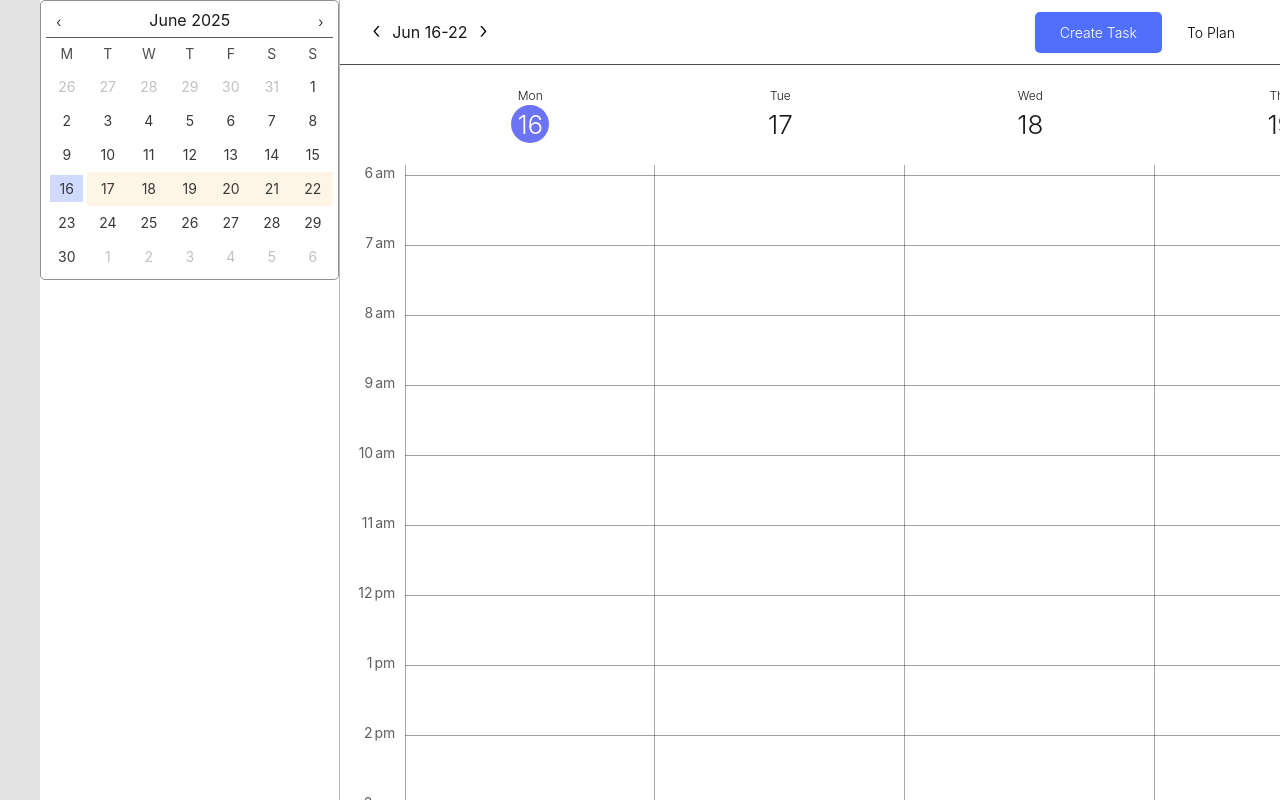
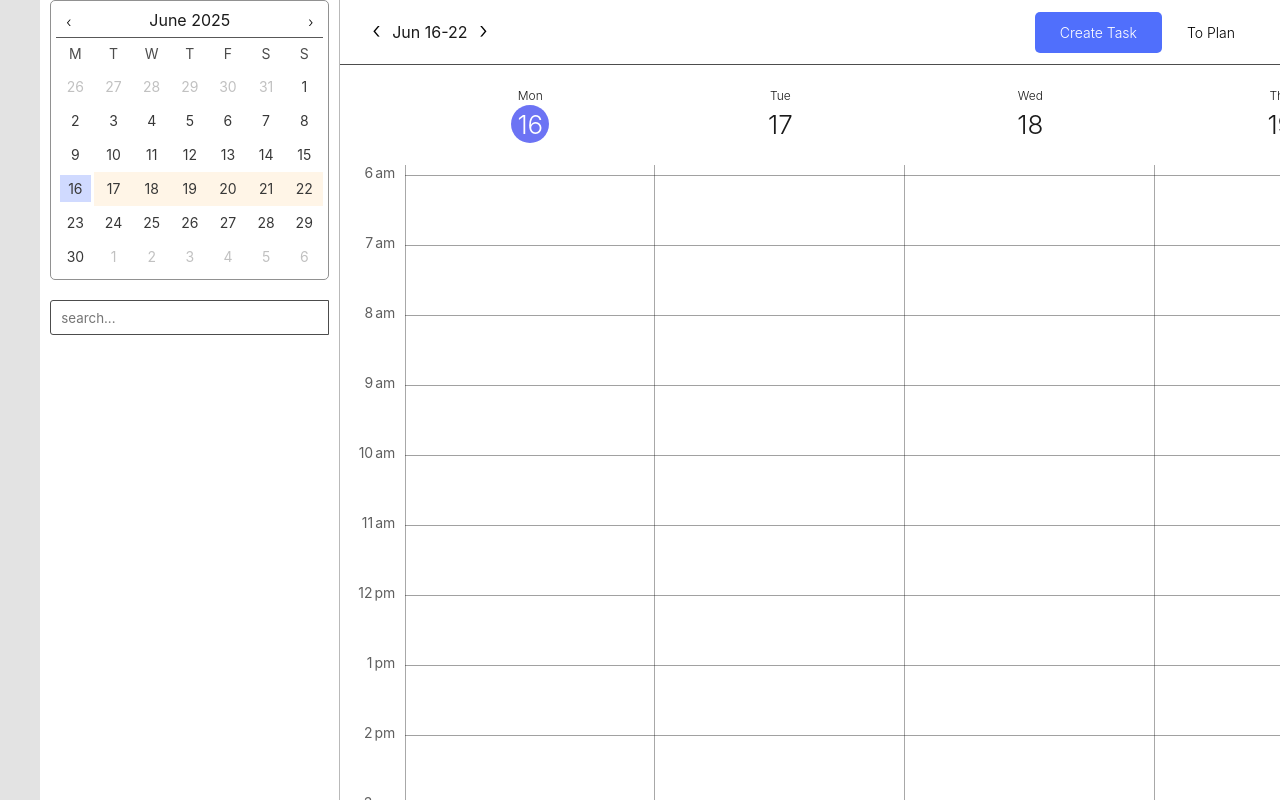
Before and after one commit to Rtam22/Planner, a React (Vite) app: page / in a window 1280 px wide. Built offline with nearby package versions, Linux system fonts and the light colour scheme.

Commit message:
Created filters hook and search component

```diff
--- a/src/components/filterBar.css
+++ b/src/components/filterBar.css
@@ -4,11 +4,14 @@
   height: 100vh;
   flex-shrink: 0;
   border-right: 1px solid rgb(185, 185, 185);
+  flex-direction: column;
+  padding: 0 10px;
+  gap: 20px;
 }
 
 @media (min-width: 900px) {
   .filter-bar {
     display: flex;
-    justify-content: center;
+    align-items: center;
   }
 }
--- a/src/components/filterBar.tsx
+++ b/src/components/filterBar.tsx
@@ -1,16 +1,35 @@
 import Calendar from "./calendar/calendar";
 import "./filterBar.css";
+import Search from "./search";
+import type { FilterProps } from "../hooks/useFilters";
+import { useEffect, useState } from "react";
+
 type filterBarProps = {
   selectedDate: Date;
   handleSelectDate: (newDate: Date) => void;
   highlightSecondary?: Date[];
+  handleFilter: (filters: FilterProps) => void;
 };
 
 function FilterBar({
+  handleFilter,
   selectedDate,
   handleSelectDate,
   highlightSecondary,
 }: filterBarProps) {
+  const [searchQuery, setSearchQuery] = useState<string>("");
+  const [selectedTags, setSelectedTags] = useState<string[] | null>(null);
+
+  useEffect(() => {
+    const filters: FilterProps = {
+      filters: {
+        search: searchQuery,
+        tags: selectedTags,
+      },
+    };
+    handleFilter(filters);
+  }, [searchQuery, selectedTags]);
+
   return (
     <div className="filter-bar">
       <Calendar
@@ -18,6 +37,7 @@ function FilterBar({
         handleSelectDate={handleSelectDate}
         highlightSecondary={highlightSecondary}
       />
+      <Search onSearch={setSearchQuery} useButton={false} />
     </div>
   );
 }
--- /dev/null
+++ b/src/components/search.css
@@ -0,0 +1,21 @@
+.search-bar {
+  width: 100%;
+  border: 1px solid rgb(76, 76, 76);
+  padding: 0 10px;
+}
+
+.search-bar {
+  border-bottom-left-radius: 3px;
+  border-top-left-radius: 3px;
+}
+
+.search-container {
+  width: 100%;
+  display: flex;
+  flex-direction: row;
+  gap: 0;
+}
+
+.search-button {
+  width: 20%;
+}
--- /dev/null
+++ b/src/components/search.tsx
@@ -0,0 +1,45 @@
+import { useState } from "react";
+import Button from "./button";
+import "./search.css";
+
+type SearchProps = {
+  onSearch: (search: string) => void;
+  useButton?: boolean;
+};
+
+function Search({ onSearch, useButton = true }: SearchProps) {
+  const [searchQuery, setSearchQuery] = useState<string>("");
+
+  function handleSearch(e: React.FormEvent<HTMLElement>, value?: string) {
+    e.preventDefault();
+    value !== undefined ? onSearch(value) : onSearch(searchQuery);
+  }
+
+  function handleOnChange(e: React.ChangeEvent<HTMLInputElement>) {
+    if (useButton) {
+      setSearchQuery(e.currentTarget.value ?? "");
+    } else {
+      setSearchQuery(e.currentTarget.value ?? "");
+      handleSearch(e, e.currentTarget.value ?? "");
+    }
+  }
+  return (
+    <form className="search-container">
+      <input
+        className="search-bar"
+        type="search"
+        placeholder="search..."
+        onChange={(e) => {
+          handleOnChange(e);
+        }}
+      ></input>
+      {useButton && (
+        <Button className="btn-search" onClick={handleSearch}>
+          S
+        </Button>
+      )}
+    </form>
+  );
+}
+
+export default Search;
--- /dev/null
+++ b/src/hooks/useFilters.tsx
@@ -0,0 +1,30 @@
+import type { Task } from "../components/types/taskTypes";
+
+export type FilterProps = {
+  filters: {
+    search: string;
+    tags: string[] | null;
+  };
+};
+
+export function useFilters() {
+  function createTaskFilter({ filters }: FilterProps) {
+    return (task: Task) => {
+      const searchResult = filters.search
+        ? task.title.toLowerCase().includes(filters.search.toLowerCase())
+        : true;
+
+      const tagsResult = filters.tags
+        ? filters.tags.some((tag) => tag === task.tag?.label)
+        : true;
+
+      return searchResult && tagsResult;
+    };
+  }
+
+  function applyFilter(tasks: Task[], filters: FilterProps) {
+    const args = createTaskFilter(filters);
+    return tasks.filter(args);
+  }
+  return { applyFilter };
+}
--- a/src/pages/calendarPage.tsx
+++ b/src/pages/calendarPage.tsx
@@ -12,15 +12,19 @@ import Modal from "../components/modal";
 import { getDayAndDayNumber, getSecondaryDates } from "../utils/dateUtils";
 import type { modalType } from "../components/types/modalTypes";
 import TaskView from "../components/taskView";
+import type { FilterProps } from "../hooks/useFilters";
+import { useFilters } from "../hooks/useFilters";
 
 function CalendarPage() {
   const [selectedDate, setselectedDate] = useState(new Date());
+  const { applyFilter } = useFilters();
   const [showModal, setShowModal] = useState<"none" | "view" | "create">(
     "none"
   );
   const { tasks, editTask, deleteTask } = useTasksContext();
   const [previewTask, setPreviewTask] = useState<PreviewTask | null>(null);
   const [selectedTask, setSelectedTask] = useState<Task | null>(null);
+  const [showTasks, setShowTasks] = useState<Task[]>(tasks);
   const dates: CalendarDayProps[] = getDayAndDayNumber(selectedDate);
   const secondaryDates = getSecondaryDates(selectedDate, "forwards", 7);
   function handleSelectDate(newDate: Date) {
@@ -43,6 +47,12 @@ function CalendarPage() {
 
   function clearTaskPreview() {
     setPreviewTask(null);
+  }
+
+  function handleFilter(filters: FilterProps) {
+    const filteredTasks = applyFilter(tasks, filters);
+    setShowTasks(filteredTasks);
+    console.log(filteredTasks);
   }
 
   return (
@@ -78,6 +88,7 @@ function CalendarPage() {
       <MainNavigation />
 
       <FilterBar
+        handleFilter={handleFilter}
         selectedDate={selectedDate}
         handleSelectDate={handleSelectDate}
         highlightSecondary={secondaryDates}
@@ -91,7 +102,7 @@ function CalendarPage() {
         <div className="divider">
           <CalendarTimeline
             dates={dates}
-            tasks={tasks}
+            tasks={showTasks}
             selectedDate={selectedDate}
             previewTask={previewTask}
             onClick={handleTaskClick}
```
